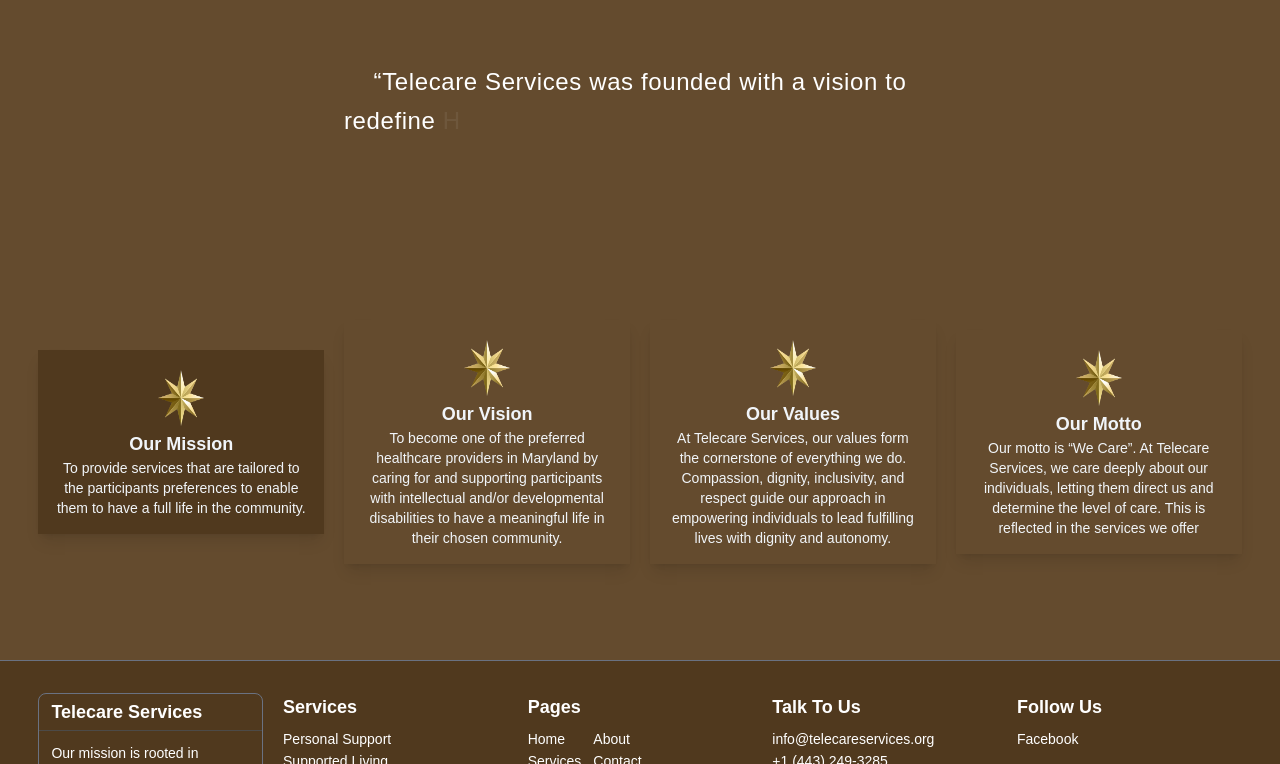
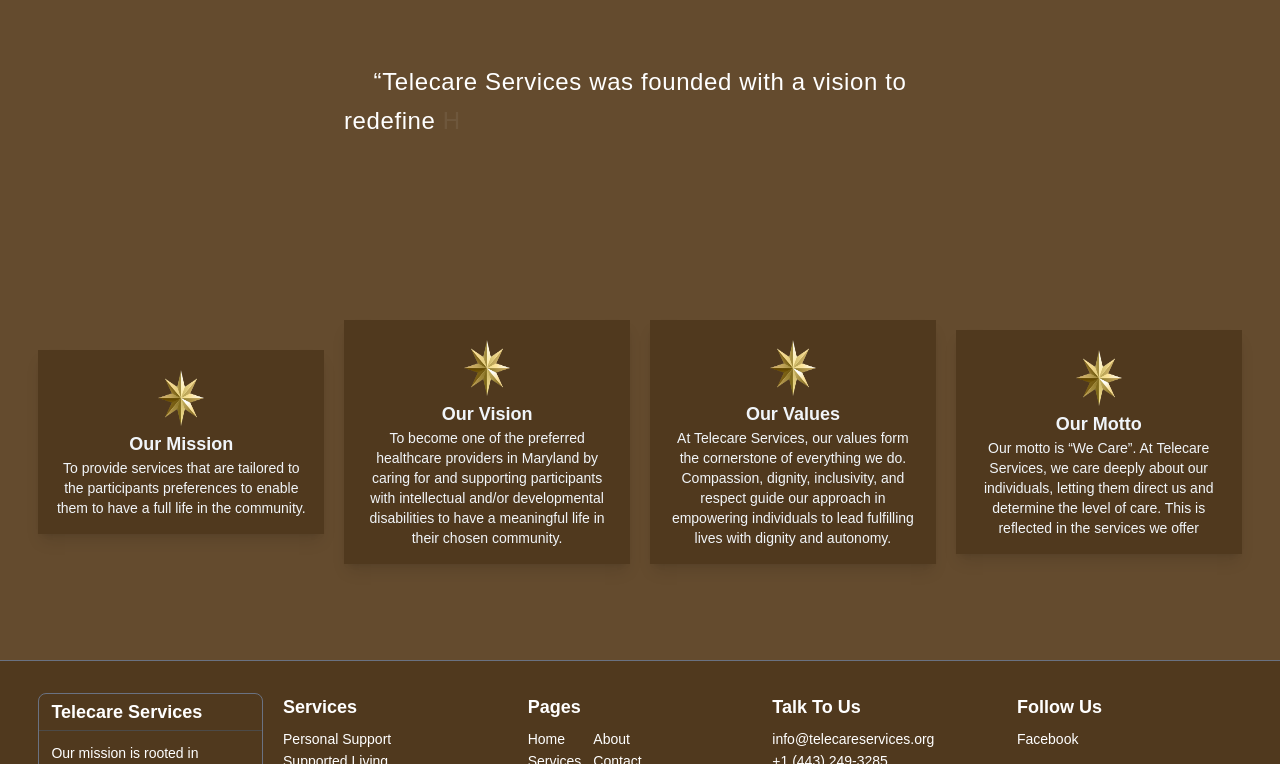
Before and after one commit to precious-sketch/Telecare, a Next.js app: page /about in a window 1280 px wide. Shown: the part 434-1198 px from the top of the page. Built offline with nearby package versions, Linux system fonts and the light colour scheme; a web font is replaced by a local one.

Commit message:
Add contact page header

```diff
--- a/src/app/about/page.tsx
+++ b/src/app/about/page.tsx
@@ -44,15 +44,15 @@
 <div className="w-16 h-16 relative"><Image src='/star.png' alt="star" fill  className="" /></div>
 <div className="font-bold text-md md:text-lg 2xl:text-xl">Our Mission</div>
 <div className="text-sm 2xl:text-md">To provide services that are tailored to the participants preferences to enable them to have a full life in the community.</div>
-  </div><div className={`${theme==='dark'?'bg-[#644b2e] text-slate-100':'bg-[#efe1cd] text-slate-900'} w-full text-center flex p-4 flex-col align-middle justify-center items-center max-w-[400px] flex-1  shadow-lg`}>
+  </div><div className={`${theme==='dark'?'bg-[#50391e] text-slate-100':'bg-[#efe1cd] text-slate-900'} w-full text-center flex p-4 flex-col align-middle justify-center items-center max-w-[400px] flex-1  shadow-lg`}>
 <div className="w-16 h-16 relative"><Image src='/star.png' alt="star" fill  className="" /></div>
 <div className="font-bold text-md md:text-lg 2xl:text-xl">Our Vision</div>
 <div className="text-sm 2xl:text-md">To become one of the preferred healthcare providers in Maryland by caring for and supporting participants with intellectual and/or developmental disabilities to have a meaningful life in their chosen community.</div>
-  </div><div className={`${theme==='dark'?'bg-[#644b2e] text-slate-100':'bg-[#efe1cd] text-slate-900'} w-full text-center flex p-4 flex-col align-middle justify-center items-center max-w-[400px] flex-1  shadow-lg`}>
+  </div><div className={`${theme==='dark'?'bg-[#50391e] text-slate-100':'bg-[#efe1cd] text-slate-900'} w-full text-center flex p-4 flex-col align-middle justify-center items-center max-w-[400px] flex-1  shadow-lg`}>
 <div className="w-16 h-16 relative"><Image src='/star.png' alt="star" fill  className="" /></div>
 <div className="font-bold text-md md:text-lg 2xl:text-xl">Our Values</div>
 <div className="text-sm 2xl:text-md">At Telecare Services, our values form the cornerstone of everything we do. Compassion, dignity, inclusivity, and respect guide our approach in empowering individuals to lead fulfilling lives with dignity and autonomy.</div>
-  </div><div className={`${theme==='dark'?'bg-[#644b2e] text-slate-100':'bg-[#efe1cd] text-slate-900'} w-full text-center flex p-4 flex-col align-middle justify-center items-center max-w-[400px] flex-1  shadow-lg`}>
+  </div><div className={`${theme==='dark'?'bg-[#50391e] text-slate-100':'bg-[#efe1cd] text-slate-900'} w-full text-center flex p-4 flex-col align-middle justify-center items-center max-w-[400px] flex-1  shadow-lg`}>
 <div className="w-16 h-16 relative"><Image src='/star.png' alt="star" fill  className="" /></div>
 <div className="font-bold text-md md:text-lg 2xl:text-xl">Our Motto
 </div>
```
